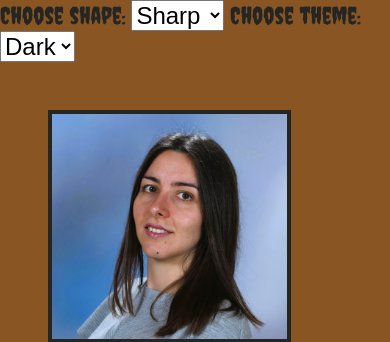
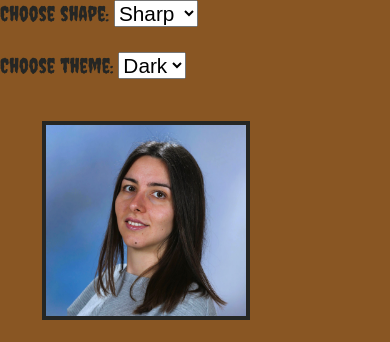
Before and after one commit to smnielz/personal-card, a plain HTML site: page index.html in a window 390 px wide. Shown: the top 342 px of the page. Drawn offline with Linux system fonts and the light colour scheme; a web font is replaced by a local one.

Commit message:
update style

```diff
--- a/index.html
+++ b/index.html
@@ -9,17 +9,22 @@
         rel="stylesheet">
     </head>
     <body>
+        <div>
             <label for="shape">Choose shape:</label>
             <select name="shape" id="shape">
                 <option value="sharp">Sharp</option>
                 <option value="soft">Soft</option>
                 <option value="round">Round</option>
             </select>
+        </div>
+        <br>
+        <div>
             <label for="theme">Choose theme:</label>
             <select name="theme" id="theme">
                 <option value="dark">Dark</option>
                 <option value="light">Light</option>
             </select>
+        </div>
         <div class="container">
             <img id="pic" src="CIP_4143.JPG" width="20%">
             <h1>Hi, my name is Snezana</h1>
--- a/style.css
+++ b/style.css
@@ -83,12 +83,12 @@ img:focus{
     80%{transform: translateY(50px);}
 }
 
-@media (max-width:500px){
+@media (max-width:700px){
     body,
     select{
-        font-size: 1.5rem;
+        font-size: 1.3rem;
     }
     img{
-        width: 80%;
+        width: 200px;
     }
 }
```
Lines whose indentation alone changed are shown as unchanged.
